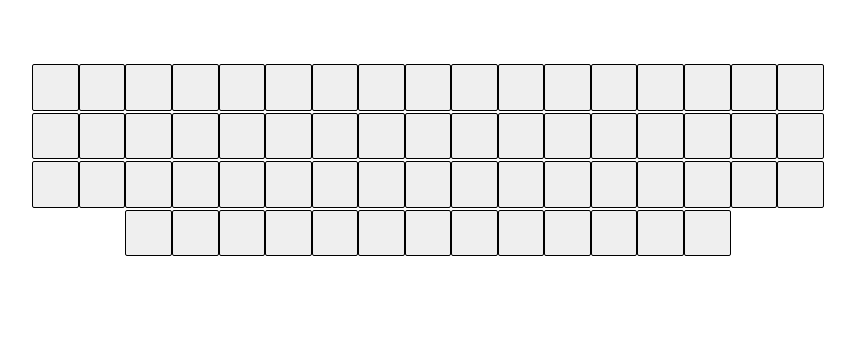
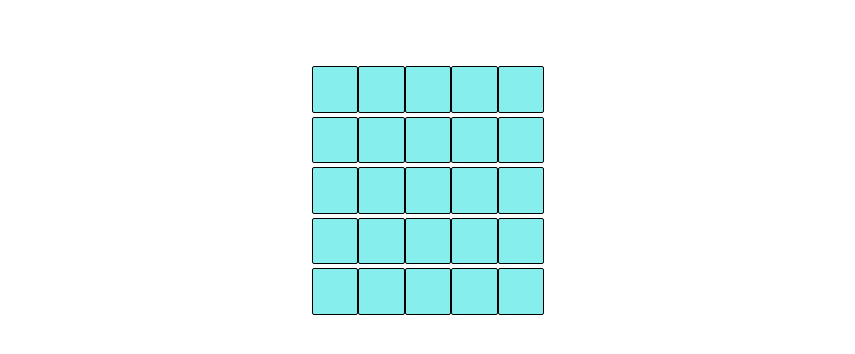
Before and after one commit to fabianeboli/lightsout, a React (Create React App) app: page / in a window 1280 px wide. Shown: the top 354 px of the page, without its empty margins (212-1067 px from the left). Built offline with nearby package versions, Linux system fonts and the light colour scheme.

Commit message:
Working lights

```diff
--- a/src/App.tsx
+++ b/src/App.tsx
@@ -6,7 +6,7 @@ import { Board } from './components/Board/Board';
 const App: React.FC = () => {
   return (
     <div className="App">
-     <Board size={8}/>
+     <Board numberOfRows={5} numberOfCols={5}/>
     </div>
   );
 }
--- a/src/components/Board/Board.module.sass
+++ b/src/components/Board/Board.module.sass
@@ -1,4 +1,11 @@
+@import '../../_Imports.module.sass'
 .board
     max-width: 800px
     margin: 5% auto
     justify-content: center
+
+// .lightOn
+//     background-color: $lightOn
+
+// .lightOff
+//     backgroudn-color: $lightOff
--- a/src/components/Board/Board.tsx
+++ b/src/components/Board/Board.tsx
@@ -1,25 +1,72 @@
-import * as React from 'react';
+import React, { useState } from 'react';
 import { Tile, Light } from '../Tile/Tile';
 import styles from './Board.module.sass';
 
 interface IProps {
-    size: number
+    numberOfRows: number;
+    numberOfCols: number;
 }
 
+
 export const Board:React.FC<IProps> = (props: IProps) => {
+    const generateBoard = () => {
+        let board:Light[][] = [];
+        for(let i = 0; i < props.numberOfRows; i++) {
+            let row = [];
+            for(let i = 0;i < props.numberOfCols;i++){
+                row.push(Light.on);
+            }
+            board.push(row)
+        }
+      return board;
+    }
 
-	const click = (evt: any) => {
+    const [light,setLights] = useState<Light[][]>(generateBoard());
+    const [test, settest] = useState<number[][]>([])
 
-	}
+    const flipLights = (coordination: string) => {
+        const [y, x] = coordination.split(':').map(Number);
+        console.log("I AM HERE", coordination)
+        const flipLight = (y:number, x:number) => {
+            if(x >= 0 && x < props.numberOfCols && y >= 0 && y < props.numberOfRows) {
+                const checkLight =  light[y][x] === Light.off ? Light.on: Light.off;
+                light[y][x] = checkLight;
+                setLights([...light, [checkLight]])
+                console.log('I am also used',light[y][x], light[y][x] === Light.off ? Light.on: Light.off, y, x)
+            }
+        }
+        flipLight(y, x)
+        flipLight(y, x - 1) // upper Neighbour
+        flipLight(y, x + 1) // southern Neighbour
+        flipLight(y - 1, x) // western Neighbour
+        flipLight(y + 1, x) // eastern Neighbour
+    }
 
-    const generateBoard = (size: number = Math.pow(props.size, 2), array: JSX.Element[] = Array.from(Array(size))) => {
-        return array.map((el,id) => <Tile click={click} id={id} light={Light.on}/>)
+
+    const presentBoard = () => {
+        let tblBoard:JSX.Element[] = [];
+        for(let y = 0; y < props.numberOfRows; y++) {
+            let row:JSX.Element[] = [];
+            for(let x = 0; x < props.numberOfCols; x++ ){
+                const coordinations = `${y}:${x}`;
+                row= [...row, <Tile
+                    key={coordinations}
+                    click={() => flipLights(coordinations)}
+                    light={light[y][x]}/>]
+            }
+            tblBoard = [...tblBoard, (<tr key={y}>{row}</tr>)]
+        }
+        return (
+            <table className={styles.board}>
+              <tbody>{tblBoard}</tbody>
+            </table>
+        );
     }
+
 
     return(
         <div className={styles.board}>
-		{generateBoard()}
+        {presentBoard()}
         </div>
     )
-
 }
--- a/src/components/Tile/Tile.tsx
+++ b/src/components/Tile/Tile.tsx
@@ -7,17 +7,20 @@ export enum Light {
 }
 
 interface IProps {
-	id: number;
 	click: any;
 	light: Light;
 }
 
 export const Tile:React.FC<IProps> = (props: IProps) => {
 	const [lights, setLights] = useState<Light>(Light.off)
-	const lightsColor = Light.on ? styles.lightOn : styles.lightOff;
-	const handleClick = () => {
-		setLights(lights === Light.off ? Light.on : Light.off);
-		props.click({ id: props.id, light: lights });
+	let lightsColor = props.light === Light.off ? styles.lightOff : styles.lightOn;
+
+	const handleClick = (evt: React.MouseEvent) => {
+		lightsColor = props.light === Light.off ? styles.lightOff : styles.lightOn;
+
+		props.click(evt)
+		// setLights(props.light === Light.off ? Light.on : Light.off);
+		console.log('CURRENT PROP LIGHT', props.light)
 	}
 
 	return (
```
